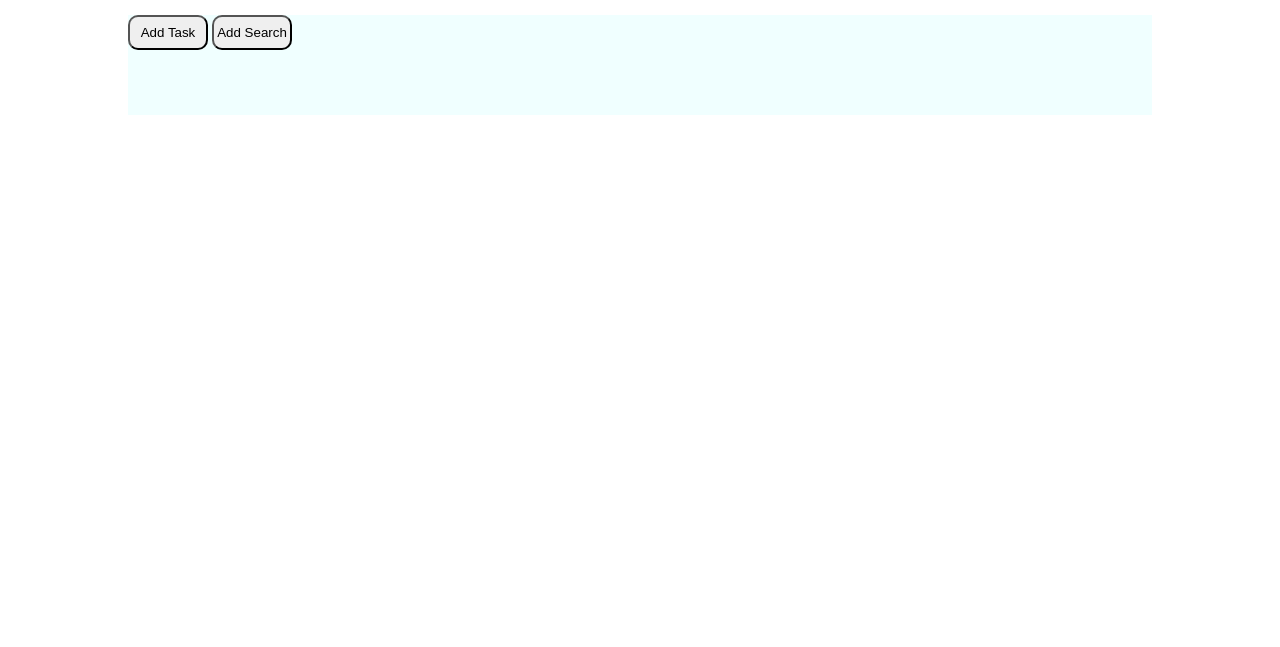
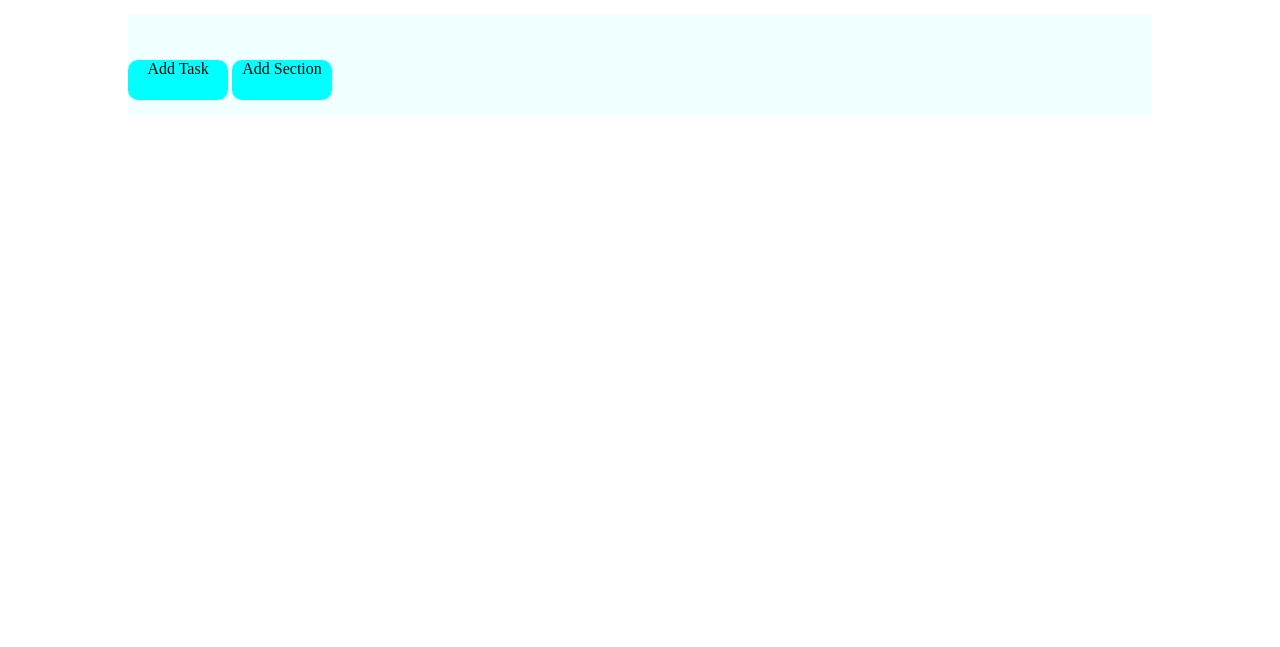
Before and after one commit to ely896/html-css-toboolist, a plain HTML site: page index.html in a window 1280 px wide. Shown: the part 153-800 px from the top of the page. Drawn offline with Linux system fonts and the light colour scheme.

Commit message:
Add Button Tab

```diff
--- a/CSS/style.css
+++ b/CSS/style.css
@@ -46,10 +46,15 @@ header{
 }
 
 .button_tab{
-    border-radius: 10px;
-    width: 80px;
-    height: 35px;
-    text-align: center;
+  width: 100px;
+  height: 40px;
+  border-radius: 10px;
+  background-color: aqua;
+  display: inline-block;
+  margin-top: 45px;
+  text-align: center;
+  vertical-align: middle;
+
 }
 
 /*Start Region Box Tab*/
--- a/index.html
+++ b/index.html
@@ -21,11 +21,12 @@
     <!--Star Box Tab-->
 
     <main>
-        <div class="button_box_tab">
-            <input class="button_tab" type="button" value="Add Task">
-            <input class="button_tab" type="button" value="Add Search">
+        <section class="button_box_tab">
+            <div class="button_tab">Add Task</div>
+            <div class="button_tab">Add Section</div>
+            <br>
 
-        </div>
+        </section>
 
 
 
```
